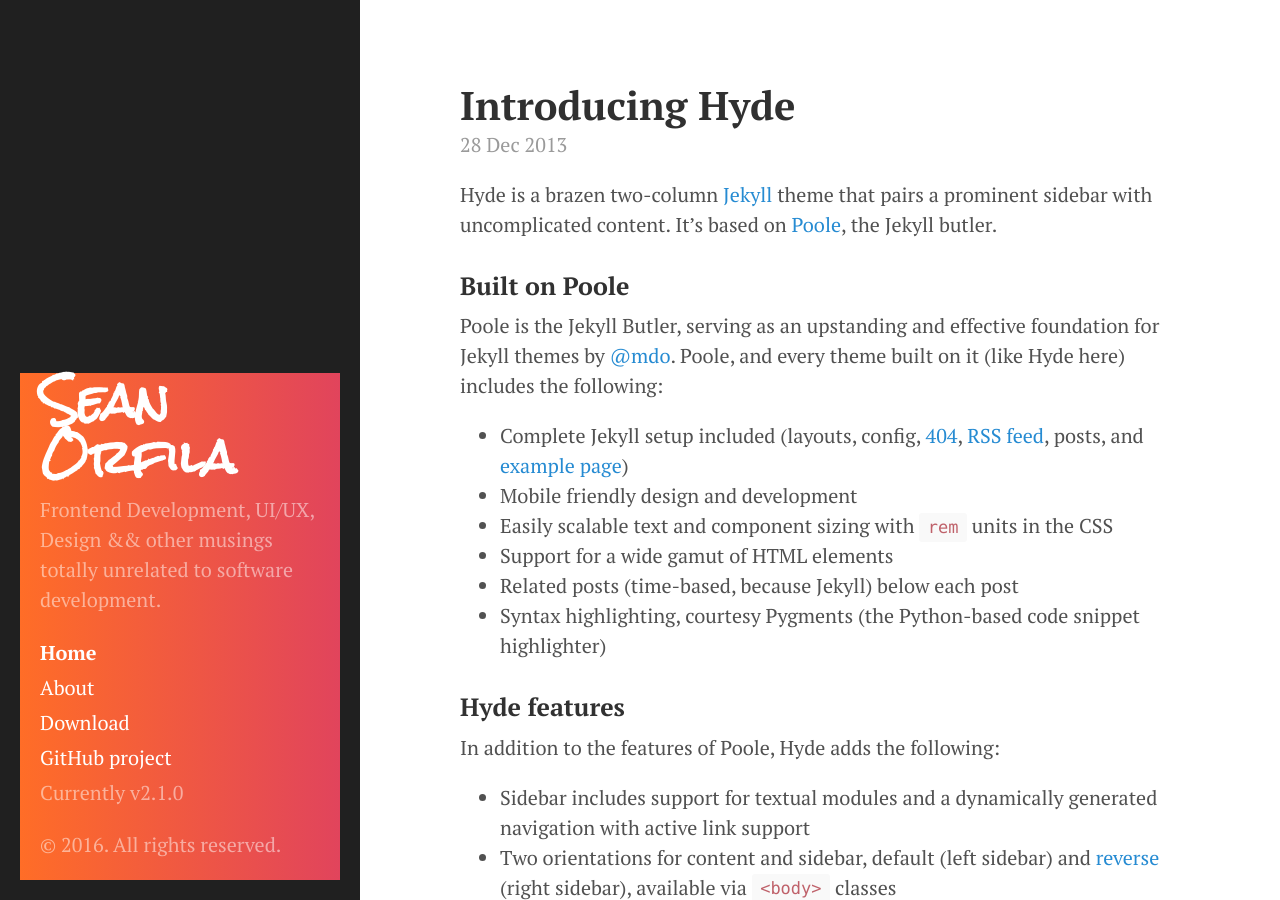
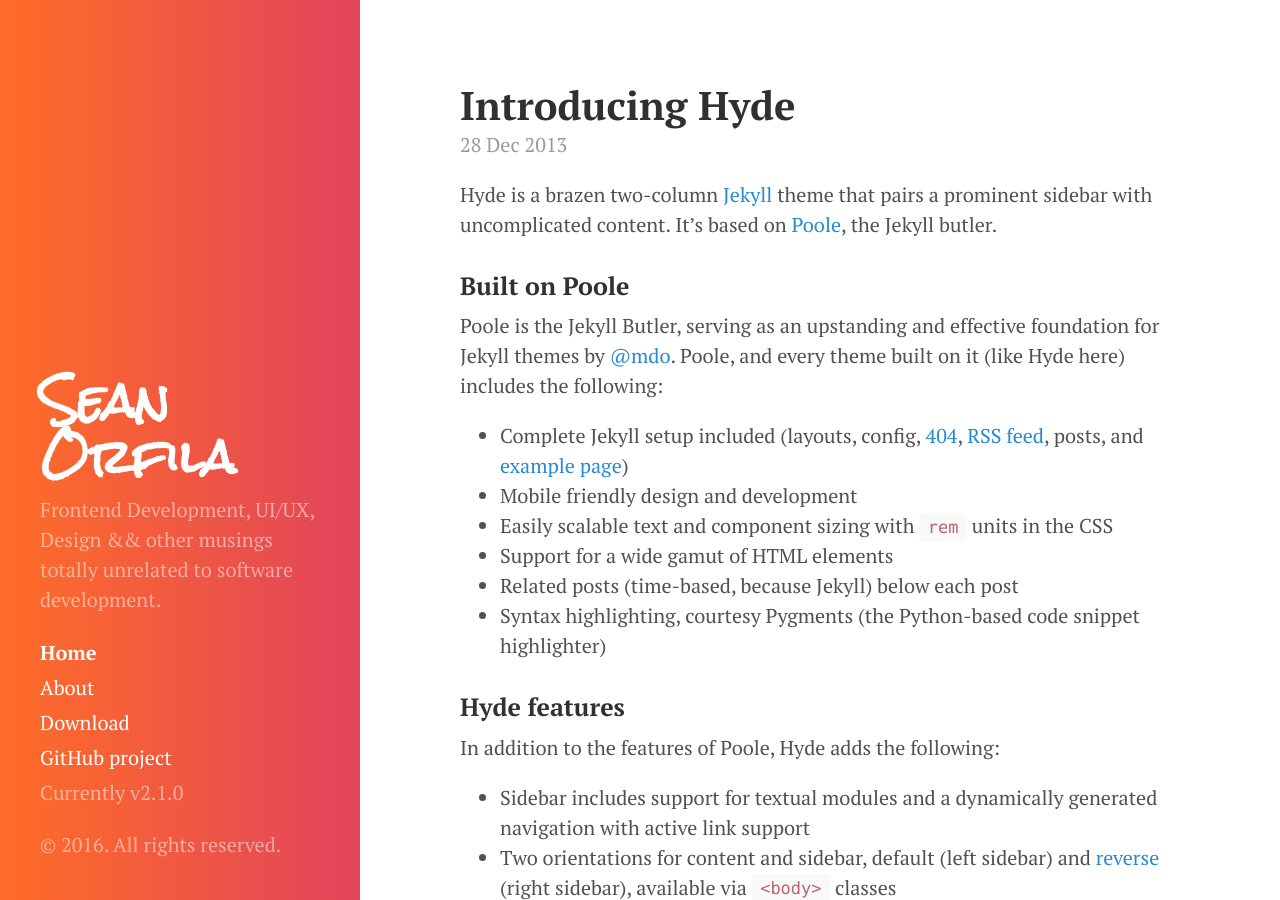
Before and after one commit to seandogg/blog_old, a Jekyll site: the page built from index.html, in a window 1280 px wide and 900 px high. Built offline with Jekyll 4.4.1, drawn with Linux system fonts in a browser that asks for light colours; nearby versions of some CDN libraries; Markdown is read by kramdown in place of the engine named in the settings; the list of posts is cut into pages by our own code.

Commit message:
moved id

```diff
--- a/_includes/sidebar.html
+++ b/_includes/sidebar.html
@@ -1,5 +1,5 @@
-<div class="sidebar">
-  <div class="container sidebar-sticky" id="gradient">
+<div class="sidebar" id="gradient">
+  <div class="container sidebar-sticky">
     <div class="sidebar-about">
       <h1>
         <a href="{{ site.baseurl }}">
```
